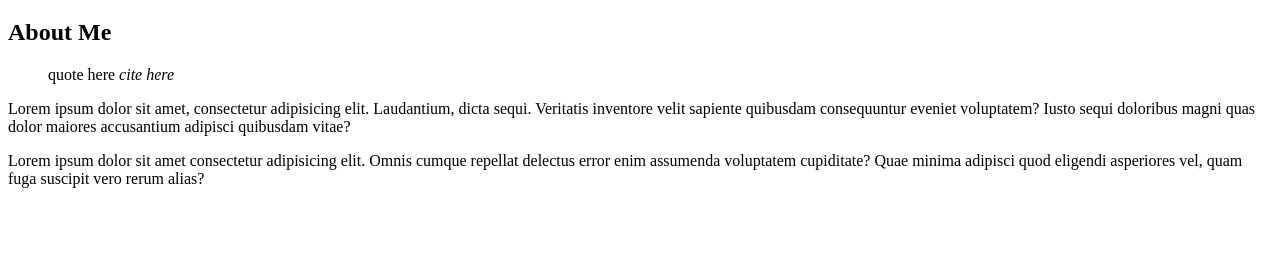
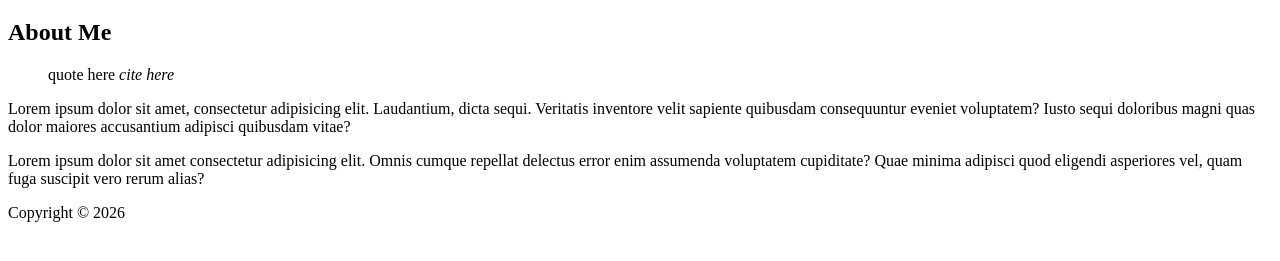
Before and after one commit to miln0109/miln0109.github.io, a plain HTML site: page html-assignment/index.html in a window 1280 px wide. Shown: the part 61-322 px from the top of the page. Drawn offline with Linux system fonts and the light colour scheme.

Commit message:
adds footere

```diff
--- a/html-assignment/index.html
+++ b/html-assignment/index.html
@@ -18,4 +18,7 @@
     <p>Lorem ipsum dolor sit amet, consectetur adipisicing elit. Laudantium, dicta sequi. Veritatis inventore velit sapiente quibusdam consequuntur eveniet voluptatem? Iusto sequi doloribus magni quas dolor maiores accusantium adipisci quibusdam vitae?</p>
     <p>Lorem ipsum dolor sit amet consectetur adipisicing elit. Omnis cumque repellat delectus error enim assumenda voluptatem cupiditate? Quae minima adipisci quod eligendi asperiores vel, quam fuga suscipit vero rerum alias?</p>
 </body>
+<footer>
+    <p>Copyright &copy; 2026</p>
+</footer>
 </html>
```
